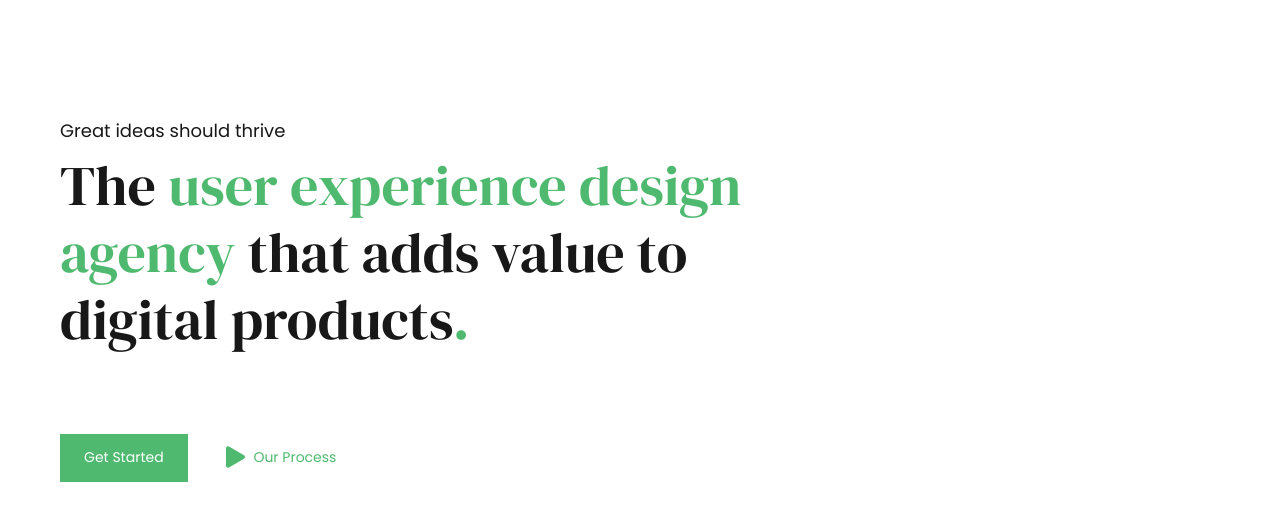
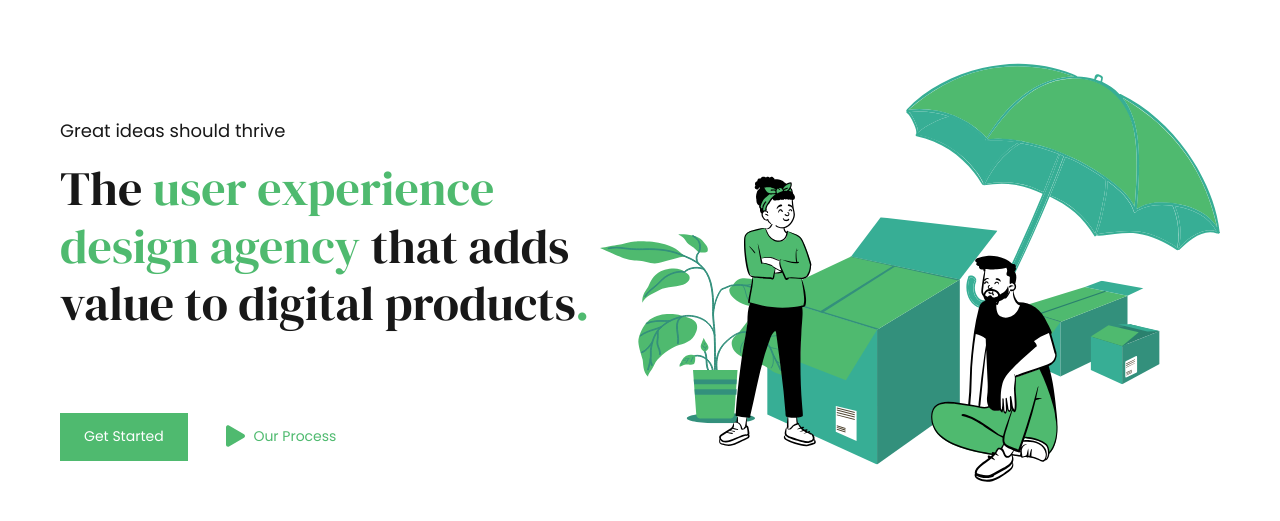
Before and after one commit to jedijsx/template-agency, a plain HTML site: page index.html in a window 1280 px wide. Shown: the part 83-604 px from the top of the page. Drawn offline with Linux system fonts and the light colour scheme.

Commit message:
work with 'hero' section

```diff
--- a/assets/css/style.css
+++ b/assets/css/style.css
@@ -145,19 +145,23 @@ a {
   color: #ffffff;
 }
 
-.hero {
-  padding: 120px 0 80px;
-}
 .hero__slogan {
   font-size: 18px;
+  margin-bottom: 16px;
 }
 .hero__title {
-  font-size: 56px;
-  max-width: 700px;
-  margin: 8px 0 80px;
+  font-size: 48px;
+  max-width: 560px;
+  margin-bottom: 80px;
 }
 .hero__title-highlith {
   color: #4fba6f;
+}
+.hero__inner {
+  padding: 120px 0 80px;
+  background-image: url("../img/hero-img.svg");
+  background-repeat: no-repeat;
+  background-position: center right;
 }
 .hero__btn {
   display: inline-block;
@@ -167,11 +171,17 @@ a {
   color: #ffffff;
   margin-right: 32px;
 }
+.hero__btn:hover {
+  background-color: #181818;
+}
 .hero__link {
   display: inline-block;
   color: #4fba6f;
   padding-left: 30px;
   position: relative;
+}
+.hero__link:hover {
+  color: #181818;
 }
 .hero__link::before {
   content: "";
--- a/index.html
+++ b/index.html
@@ -48,9 +48,10 @@
 
   <section class="hero">
     <div class="container">
-      <span class="hero__slogan">
+      <div class="hero__inner">
+        <div class="hero__slogan">
           Great ideas should thrive
-      </span>
+        </div>
         <h1 class="hero__title">
           The <span class="hero__title-highlith">user experience design agency</span> that adds value to digital
           products<span class="hero__title-highlith">.</span>
@@ -58,8 +59,8 @@
         <button class="hero__btn">Get Started</button>
         <a class="hero__link" href="#">Our Process</a>
       </div>
+    </div>
   </section>
-
 
   <script src="./assets/js/main.js"></script>
 </body>
```
Also changed, not shown: assets/img/hero-img.svg (added). Lines whose indentation alone changed are shown as unchanged.
